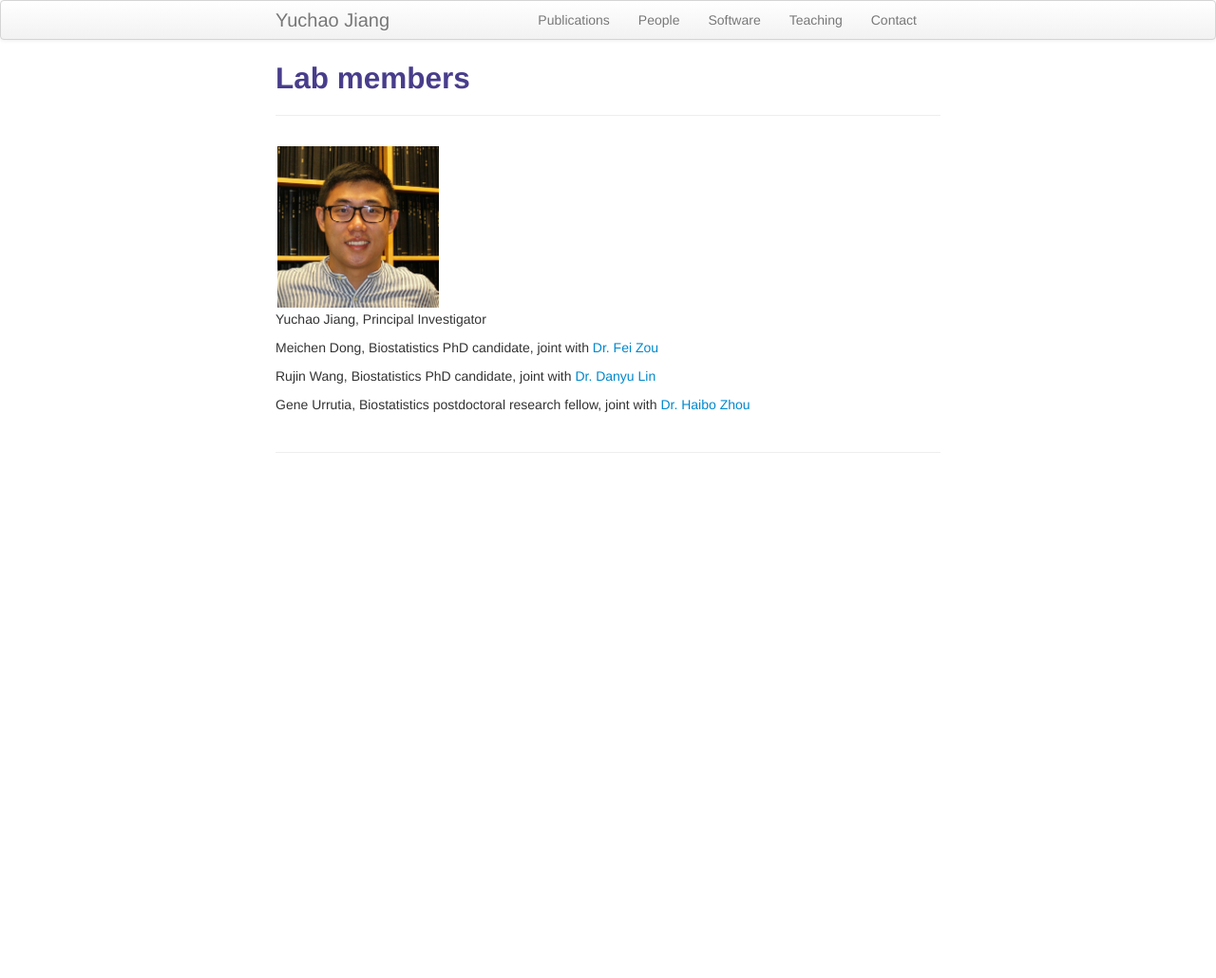
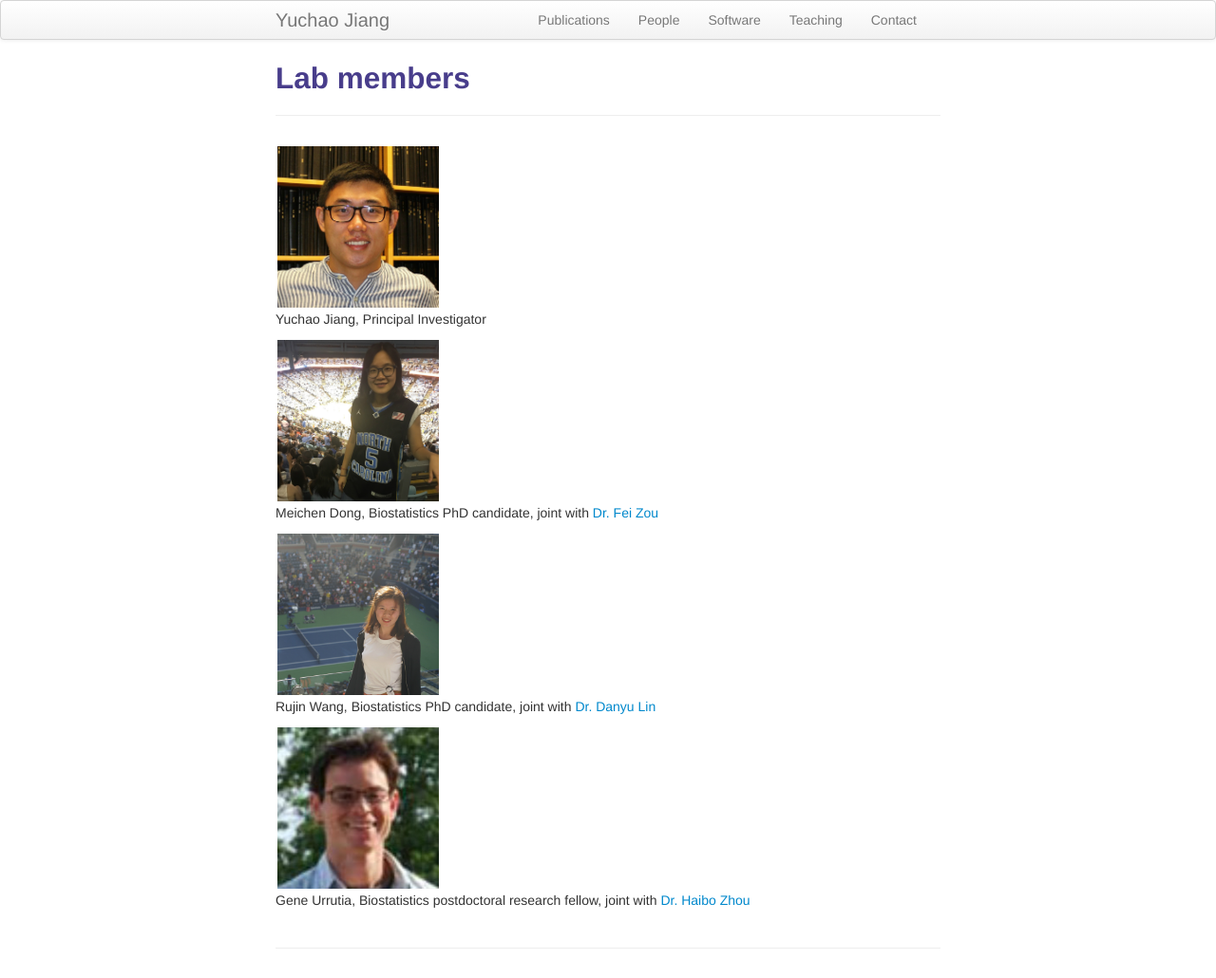
Before and after one commit to yuchaojiang/yuchaojiang.github.io, a Jekyll site: the page built from pages/people.md, in a window 1280 px wide. Shown: the whole page at 95% size. Built offline with Jekyll 4.4.1, drawn with Linux system fonts in a browser that asks for light colours; before the commit the page ends 900 px from its top, so only the background shows below that.

Commit message:
Update people.md

```diff
--- a/pages/people.md
+++ b/pages/people.md
@@ -14,12 +14,43 @@ description: Jiang Lab members
     </div>
 </div>
 
+Yuchao Jiang, Principal Investigator
 
 
-Yuchao Jiang, Principal Investigator
+<div class="container">
+    <div class="row-fluid">
+        <div class="span2">
+        <a href="../assets/pics/Meichen.jpg">
+            <img src="../assets/pics/Meichen.jpg" height="200" width="200" title="Meichen Dong" alt="Meichen Dong"/>
+        </a>
+        </div>
+    </div>
+</div>
 
 Meichen Dong, Biostatistics PhD candidate, joint with [Dr. Fei Zou](http://sph.unc.edu/adv_profile/fei-zou-phd/)
 
+
+<div class="container">
+    <div class="row-fluid">
+        <div class="span2">
+        <a href="../assets/pics/Rujin.jpg">
+            <img src="../assets/pics/Rujin.jpg" height="200" width="200" title="Rujin Wang" alt="Rujin Wang"/>
+        </a>
+        </div>
+    </div>
+</div>
+
+
 Rujin Wang, Biostatistics PhD candidate, joint with [Dr. Danyu Lin](http://sph.unc.edu/adv_profile/danyu-lin-phd/)
 
+<div class="container">
+    <div class="row-fluid">
+        <div class="span2">
+        <a href="../assets/pics/Gene.jpg">
+            <img src="../assets/pics/Gene.jpg" height="200" width="200" title="Gene Urrutia" alt="Gene Urrutia"/>
+        </a>
+        </div>
+    </div>
+</div>
+
 Gene Urrutia, Biostatistics postdoctoral research fellow, joint with [Dr. Haibo Zhou](http://sph.unc.edu/adv_profile/haibo-zhou-phd/)
```
